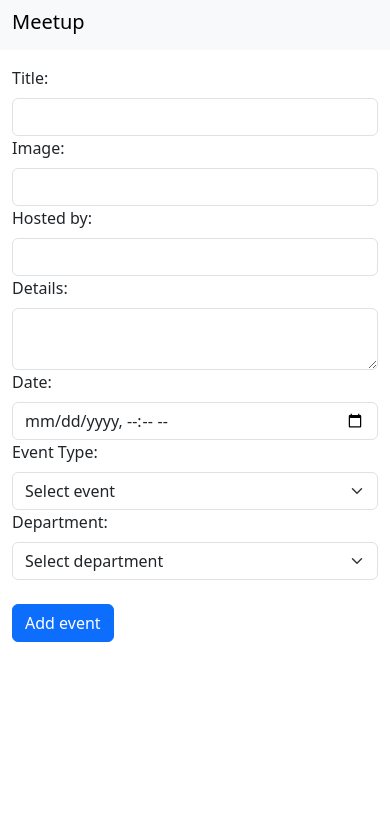
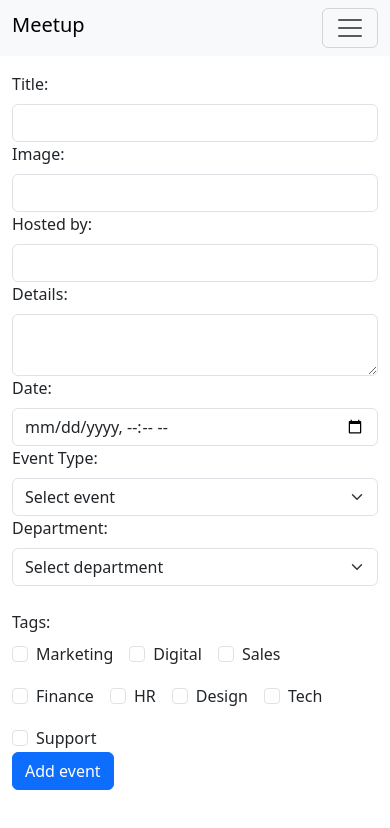
Before and after one commit to rahulCode1/BI_Assignment-1-frontend, a React (Create React App) app: page /add in a window 390 px wide. Shown: the top 828 px of the page. Built offline with nearby package versions, Linux system fonts and the light colour scheme.

Commit message:
feat: Search, responsive work

```diff
--- a/src/App.js
+++ b/src/App.js
@@ -15,8 +15,27 @@ function App() {
   const events = data?.events
   const filteredEvents = eventType === "All" ? events : events && events.length > 0 && events.filter((event) => event.type === eventType)
 
-  const searchEvent = filteredEvents && filteredEvents.length > 0 && filteredEvents.filter(event => event.title.toLowerCase().includes(searchText.toLowerCase()) || event.details.toLowerCase().includes(searchText.toLowerCase()))
-  console.log(searchEvent)
+  const searchEvent = filteredEvents &&
+    filteredEvents.length > 0 &&
+    filteredEvents.filter(event =>
+      event.title.toLowerCase().includes(searchText.toLowerCase()) ||
+      event.details.toLowerCase().includes(searchText.toLowerCase()) ||
+      event.tags.some(tag => tag.toLowerCase().includes(searchText.toLowerCase()))
+    )
+
+  console.log(events)
+
+  const fromatDate = date => {
+    return new Date(date).toLocaleString("en-US", {
+      weekday: "long",
+      day: "2-digit",
+      month: "long",
+      year: "numeric",
+      hour: "2-digit",
+      minute: "2-digit",
+      hour12: true
+    })
+  }
 
 
   const handleEventFilter = (e) => {
@@ -52,12 +71,12 @@ function App() {
                 <Link to={`/event/${event._id}`} className='text-decoration-none text-reset'>
                   <div className='card'>
 
-                    <img className='img-fluid object-fit-cover rounded' src={event.image} />
+                    <img className='img-fluid object-fit-cover rounded w-100' style={{maxWidth: '500px', maxHeight: '400px', }} src={event.image} />
                     <div className='card-img-overlay'>
                       <p><span className='badge text-bg-light  p-2'>{event.type} Event </span></p>
                     </div>
                   </div>
-                  <p className='text-secondary'>{event.date}</p>
+                  <p className='text-secondary'>{fromatDate(event.date)}</p>
                   <h3>{event.title}</h3>
                 </Link>
               </div>) : <p>No events found</p>}
--- a/src/components/Header.jsx
+++ b/src/components/Header.jsx
@@ -1,12 +1,8 @@
-import { useState } from "react";
 import { Link } from "react-router-dom";
 
 const Header = ({ onSearch }) => {
-
-
   const handleFormSubmit = (e) => {
-    e.preventDefault()
-
+    e.preventDefault();
   };
 
   return (
@@ -18,7 +14,17 @@ const Header = ({ onSearch }) => {
               Meetup
             </Link>
           </h4>
-
+          <button
+            class="navbar-toggler"
+            type="button"
+            data-bs-toggle="collapse"
+            data-bs-target="#navbarSupportedContent"
+            aria-controls="navbarSupportedContent"
+            aria-expanded="false"
+            aria-label="Toggle navigation"
+          >
+            <span class="navbar-toggler-icon"></span>
+          </button>
           <div className="collapse navbar-collapse" id="navbarSupportedContent">
             <ul className="navbar-nav me-auto mb-2 mb-lg-0">
               <li className="nav-item">
--- a/src/pages/AddEvent.jsx
+++ b/src/pages/AddEvent.jsx
@@ -9,6 +9,7 @@ const AddEvent = () => {
     type: "",
     department: "",
     image: "",
+    tags: [],
   };
   const [formData, setFormData] = useState(initialState);
   const [message, setMessage] = useState("");
@@ -17,6 +18,22 @@ const AddEvent = () => {
   const handleOnChange = (e) => {
     setFormData((prevStat) => ({ ...prevStat, [e.target.id]: e.target.value }));
   };
+
+  const handleCheckbox = (e) => {
+    const { value } = e.target;
+    setFormData((prevStat) => {
+      if (prevStat.tags.includes(value)) {
+        return {
+          ...prevStat,
+          tags: prevStat.tags.filter((tag) => tag !== value),
+        };
+      } else {
+        return { ...prevStat, tags: [...prevStat.tags, value] };
+      }
+    });
+  };
+
+  console.log(formData);
 
   const handleFormSubmit = async (e) => {
     e.preventDefault();
@@ -149,6 +166,123 @@ const AddEvent = () => {
           </select>
 
           <br />
+
+          <label className="form-label">Tags:</label>
+
+          <div className="d-flex flex-wrap gap-3">
+            <div className="form-check">
+              <input
+                className="form-check-input"
+                type="checkbox"
+                value="Marketing"
+                id="marketing"
+                onChange={handleCheckbox}
+                checked={formData.tags.includes("Marketing")}
+              />
+              <label className="form-check-label" htmlFor="marketing">
+                Marketing
+              </label>
+            </div>
+
+            <div className="form-check">
+              <input
+                className="form-check-input"
+                type="checkbox"
+                value="Digital"
+                id="digital"
+                onChange={handleCheckbox}
+                checked={formData.tags.includes("Digital")}
+              />
+              <label className="form-check-label" htmlFor="digital">
+                Digital
+              </label>
+            </div>
+
+            <div className="form-check">
+              <input
+                className="form-check-input"
+                type="checkbox"
+                value="Sales"
+                id="sales"
+                onChange={handleCheckbox}
+                checked={formData.tags.includes("Sales")}
+              />
+              <label className="form-check-label" htmlFor="sales">
+                Sales
+              </label>
+            </div>
+
+            <div className="form-check">
+              <input
+                className="form-check-input"
+                type="checkbox"
+                value="Finance"
+                id="finance"
+                onChange={handleCheckbox}
+                checked={formData.tags.includes("Finance")}
+              />
+              <label className="form-check-label" htmlFor="finance">
+                Finance
+              </label>
+            </div>
+
+            <div className="form-check">
+              <input
+                className="form-check-input"
+                type="checkbox"
+                value="HR"
+                id="hr"
+                onChange={handleCheckbox}
+                checked={formData.tags.includes("HR")}
+              />
+              <label className="form-check-label" htmlFor="hr">
+                HR
+              </label>
+            </div>
+
+            <div className="form-check">
+              <input
+                className="form-check-input"
+                type="checkbox"
+                value="Design"
+                id="design"
+                onChange={handleCheckbox}
+                checked={formData.tags.includes("Design")}
+              />
+              <label className="form-check-label" htmlFor="design">
+                Design
+              </label>
+            </div>
+
+            <div className="form-check">
+              <input
+                className="form-check-input"
+                type="checkbox"
+                value="Tech"
+                id="tech"
+                onChange={handleCheckbox}
+                checked={formData.tags.includes("Tech")}
+              />
+              <label className="form-check-label" htmlFor="tech">
+                Tech
+              </label>
+            </div>
+
+            <div className="form-check">
+              <input
+                className="form-check-input"
+                type="checkbox"
+                value="Support"
+                id="support"
+                onChange={handleCheckbox}
+                checked={formData.tags.includes("Support")}
+              />
+              <label className="form-check-label" htmlFor="support">
+                Support
+              </label>
+            </div>
+          </div>
+
           <button className="btn btn-primary" type="submit">
             {loading ? "Eventing adding..." : "Add event"}
           </button>
```
Also changed, not shown: src/pages/EventDetails.jsx (+34 -25 lines).
